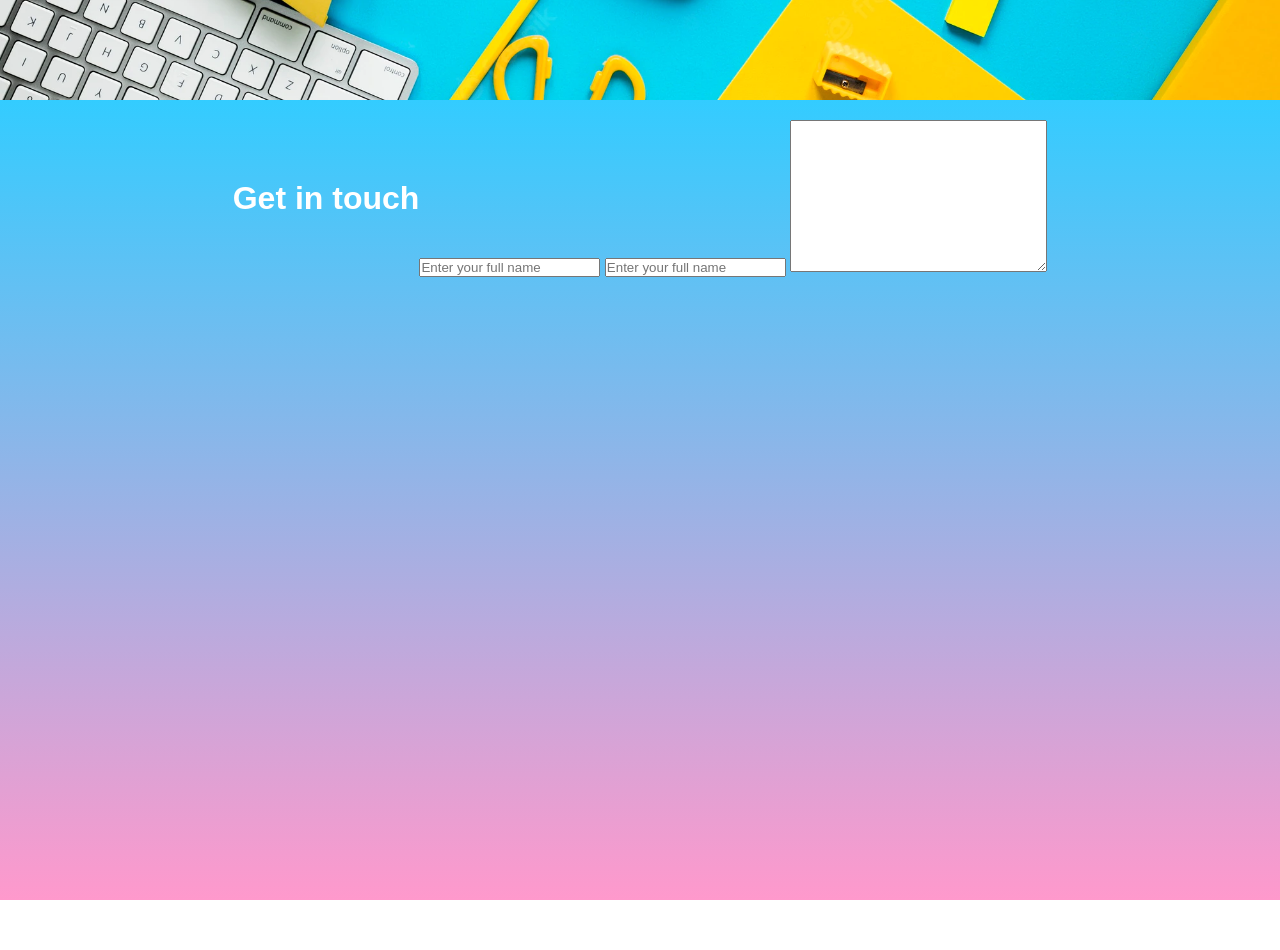
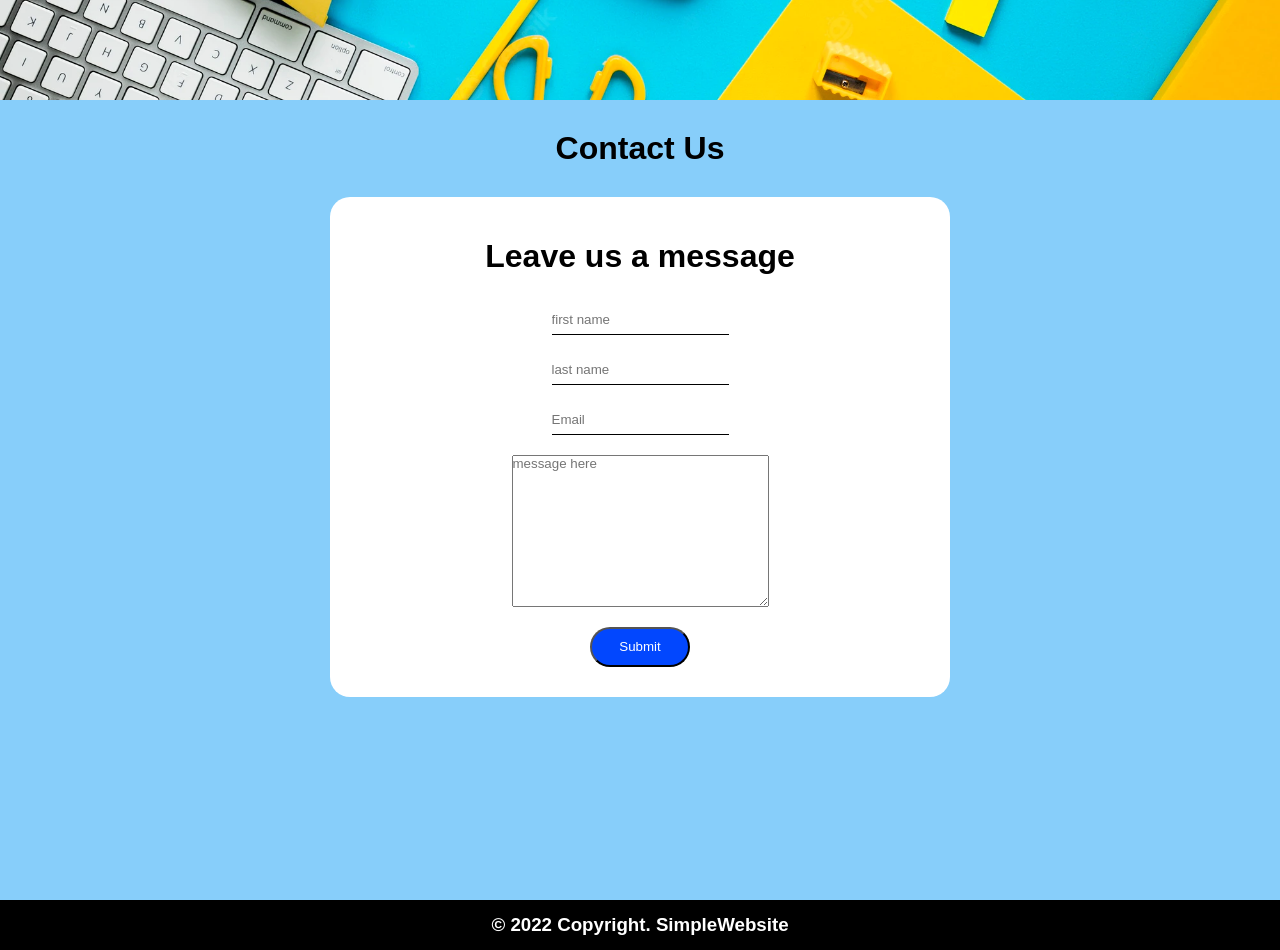
Before and after one commit to arnoldnievera/simplewebsite, a plain HTML site: page index.html in a window 1280 px wide. Shown: the part 1580-2530 px from the top of the page. Before the commit the page ends 2480 px from the top, so only its background shows below. Drawn offline with Linux system fonts and the light colour scheme.

Commit message:
add form and footer
simple form and footer

```diff
--- a/css/style.css
+++ b/css/style.css
@@ -1,4 +1,5 @@
 @import url('https://fonts.googleapis.com/css2?family=Roboto&display=swap');
+@import url('https://fonts.googleapis.com/css2?family=Poppins:wght@400;500&family=Roboto&display=swap');
 *{
     margin: 0;
     padding: 0;
@@ -8,11 +9,34 @@
     color: white;
     font-family: sans-serif;
 }
+input{
+    color: black;
+    height: 30px;
+    border: none;
+    border-bottom: 1px solid black;
+}
+textarea{
+    color: black;
+}
+
+.btn{
+    background-color: #0247FE;
+    color: whie;
+    height: 40px;
+    width: 100px;
+    border-radius: 20px;
+    cursor: pointer;
+}
+
 
 :root{
     --primary:#0247FE;
+    --poppins:font-family: 'Poppins', sans-serif;
 
 }
+
+
+
 .main{
     height: 100vh;
 
@@ -101,15 +125,7 @@
     color: black;
 }
 
-.main .home .hero button{
 
-    width: 150px;
-    height: 30px;
-    color: white;
-    background-color: black;
-    border-radius: 20px;
-    cursor: pointer;
-}
 
 
 /* about */
@@ -153,7 +169,7 @@
 
 .main .about .about-container .about-title h1{
 
-    color: white;
+    color: black;
     font-size: 3rem;
     height: 60px;
     border-radius: 20px;
@@ -182,7 +198,7 @@
 
 .main .about .about-container .about-content h1:hover{
     transform: rotate(90);
-    color: blueviolet;
+    color:darkblue;
 
 
 }
@@ -201,17 +217,6 @@
     font-weight: 700;
 }
 
-.main .about .about-container .about-content button{
-    width: 150px;
-    height: 30px;
-    margin: 0 auto;
-    background-color: black;
-    color: white;
-    border-radius: 20px;
-
-}
-
-
 .main .about .about-container .about-image{
     grid-area:about-image ;
     padding: 0 10px;
@@ -225,19 +230,55 @@
     border-radius: 50%;
 }
 
+        /* Contact Pages */
+
 
 .main .contact{
-    height: 100vh;
 
-    background: linear-gradient(to bottom, #33ccff 0%, #ff99cc 100%);
+height: 100vh;
+background-color: lightskyblue;
+padding: 20px;
+font-family: var(--poppins);
+
 
 }
 
+.main .contact h1{
+    text-align: center;
+  color: black;
+  padding: 10px;
+        }
+
 .main .contact .contact-container{
-    padding: 20px;
-    margin: 0 auto;
+height: 500px;
+width: 50%;
+margin:20px auto ;
+background-color: white;
+border-radius: 20px;
+flex-basis: 100%;
+display: flex;
+flex-direction: column;
+gap: 20px;
+align-items: center;
+justify-content: center;
+
+    }
+
+    .main .contact .contact-container h1{
+       color: black;
+
+            }
+
+
+
+
+
+
+.footer{
+    height: 50px;
+    width: 100%;
+    background-color: black;
     display: flex;
-
     justify-content: center;
     align-items: center;
 }
--- a/index.html
+++ b/index.html
@@ -38,7 +38,7 @@
 
                 <p> This website is for practice and to become web developer. </p>
 
-                <button type="button">Learn more</button>
+                <button type="button" class="btn">Learn more</button>
             </div>
         </div>
 
@@ -58,7 +58,7 @@
 
                             <p>My name is <span> ARNOLD NIEVERA</span>, a website developer. This is full simple project that i develop using html and css while practicing flexbox and grid in the few items in website.</p>
 
-                            <button type="button"> Learn more</button>
+                            <button type="button" class="btn"> Learn more</button>
 
                     </div>
 
@@ -67,27 +67,27 @@
     </div>
 
         <div class="contact" id="contact">
+                <h1>Contact Us</h1>
             <div class="contact-container">
-                    <div>
-                        <h1>Get in touch </h1>
-                    </div>
 
-                    <div>
+                    <h1>Leave us a message</h1>
 
-                        <form>
+                    <input type="text" placeholder="first name">
 
-                            <input type="text" placeholder="Enter your full name">
-                            <input type="text" placeholder="Enter your full name">
-                            <textarea name="textarea" id="textarea" cols="30" rows="10"></textarea>
-                        </form>
-                    </div>
+                    <input type="text" placeholder="last name">
 
+                    <input type="email" placeholder="Email">
 
-                </div>
+                    <textarea name="textarea" id="textarea" cols="30" rows="10" placeholder="message here"></textarea>
 
+                    <button type="button" class="btn">Submit</button>
+            </div>
         </div>
 
-        <div class="footer"></div>
+        <div class="footer">
+
+            <h3>&copy; 2022 Copyright. SimpleWebsite</h3>
+        </div>
     </div>
 
 </body>
```
